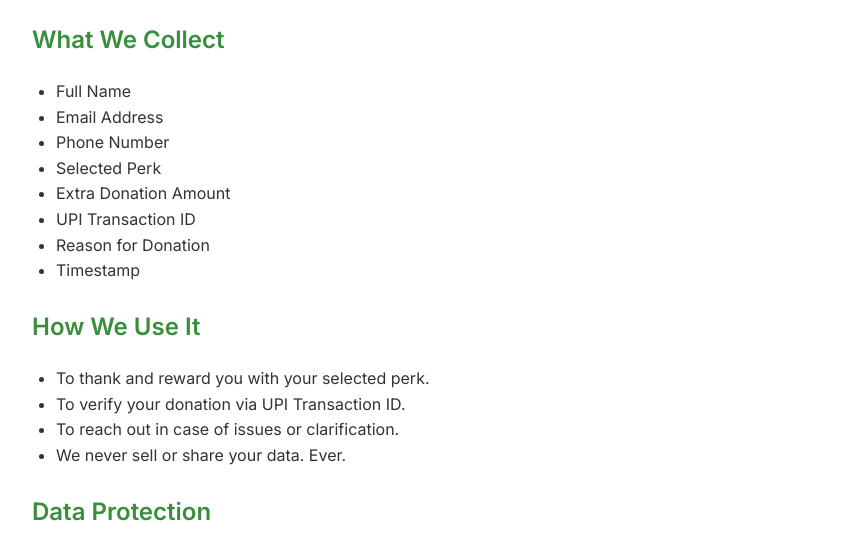
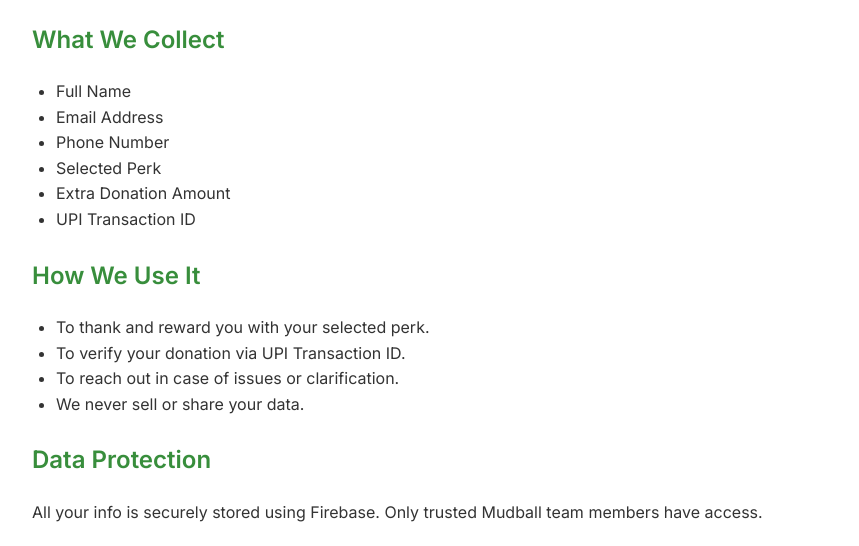
Before and after one commit to idkshetty/idkshetty.github.io, a plain HTML site: page privacy.html in a window 1280 px wide. Shown: the part 223-769 px from the top of the page, without its empty margins (208-1067 px from the left). Drawn offline with Linux system fonts and the light colour scheme.

Commit message:
updated on Apr 10 7:46

```diff
--- a/privacy.html
+++ b/privacy.html
@@ -89,8 +89,6 @@
             <li>Selected Perk</li>
             <li>Extra Donation Amount</li>
             <li>UPI Transaction ID</li>
-            <li>Reason for Donation</li>
-            <li>Timestamp</li>
         </ul>
 
         <h2>How We Use It</h2>
@@ -98,7 +96,7 @@
             <li>To thank and reward you with your selected perk.</li>
             <li>To verify your donation via UPI Transaction ID.</li>
             <li>To reach out in case of issues or clarification.</li>
-            <li>We never sell or share your data. Ever.</li>
+            <li>We never sell or share your data.</li>
         </ul>
 
         <h2>Data Protection</h2>
```
